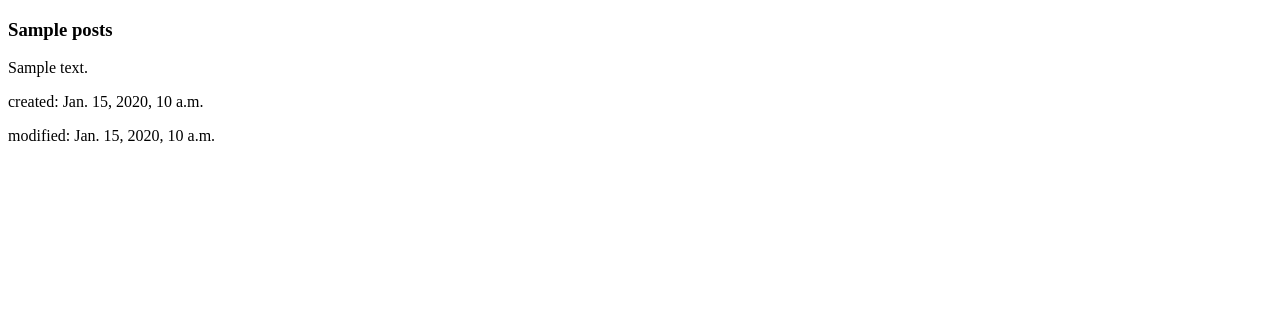
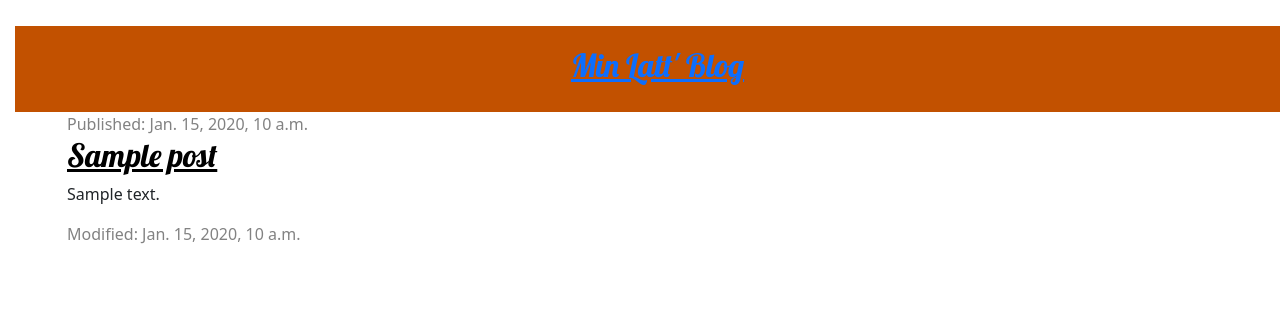
Before and after one commit to minlaxz/d-jango, a Django app: template blog/templates/blog/post_list.html in a window 1280 px wide. Shown: the top 315 px of the page. Run offline with Django 3.2, Linux system fonts and the light colour scheme; the template is opened without the code that fills it: most values are stand-ins (such as "Sample title", 1, 10 or a date in 2020).

Commit message:
Static Files, Extending Base.

```diff
--- /dev/null
+++ b/blog/static/css/blog.css
@@ -0,0 +1,51 @@
+body {
+    padding-left: 15px;
+    padding-top: 2%;
+}
+
+.page-header {
+    background-color: #C25100;
+    margin-top: 0;
+    padding: 20px 20px 20px 40px;
+}
+
+.page-header h1, .page-header h1 a, .page-header h1 a:visited, .page-header h1 a:active {
+    color: #ffffff;
+    font-size: 36pt;
+    text-decoration: none;
+}
+
+.content {
+    margin-left: 40px;
+}
+
+h1, h2, h3, h4 {
+    font-family: 'Lobster', cursive;
+}
+
+.date {
+    color: #828282;
+}
+
+.save {
+    float: right;
+}
+
+.post-form textarea, .post-form input {
+    width: 100%;
+}
+
+.top-menu, .top-menu:hover, .top-menu:visited {
+    color: #ffffff;
+    float: right;
+    font-size: 26pt;
+    margin-right: 20px;
+}
+
+.post {
+    margin-bottom: 70px;
+}
+
+.post h2 a, .post h2 a:visited {
+    color: #000000;
+}
--- /dev/null
+++ b/blog/templates/blog/base.html
@@ -0,0 +1,32 @@
+{% load static %}
+<!DOCTYPE html>
+<html lang="en">
+
+<head>
+    <meta charset="UTF-8">
+    <meta name="viewport" content="width=device-width, initial-scale=1.0">
+    <title>l@xZ bl0g</title>
+    <link href="https://cdn.jsdelivr.net/npm/bootstrap@5.0.0-beta1/dist/css/bootstrap.min.css" rel="stylesheet"
+        integrity="sha384-giJF6kkoqNQ00vy+HMDP7azOuL0xtbfIcaT9wjKHr8RbDVddVHyTfAAsrekwKmP1" crossorigin="anonymous">
+    <link rel="stylesheet" href="{% static 'css/blog.css' %}">
+    <link href="//fonts.googleapis.com/css?family=Lobster&subset=latin,latin-ext" rel="stylesheet" type="text/css">
+    <script src="https://cdn.jsdelivr.net/npm/bootstrap@5.0.0-beta1/dist/js/bootstrap.bundle.min.js"
+        integrity="sha384-ygbV9kiqUc6oa4msXn9868pTtWMgiQaeYH7/t7LECLbyPA2x65Kgf80OJFdroafW"
+        crossorigin="anonymous"></script>
+</head>
+
+<body>
+    <div class="page-header text-center">
+        <h2><a href="/">Min Latt' Blog</a></h2>
+    </div>
+    <div class="content container">
+        <div class="row">
+            <div class="col-md-8">
+                {% block content %}
+                {% endblock %}
+            </div>
+        </div>
+    </div>
+</body>
+
+</html>
--- a/blog/templates/blog/post_list.html
+++ b/blog/templates/blog/post_list.html
@@ -1,19 +1,16 @@
-<!DOCTYPE html>
-<html lang="en">
-<head>
-    <meta charset="UTF-8">
-    <meta name="viewport" content="width=device-width, initial-scale=1.0">
-    <title>l@xZ bl0g</title>
-</head>
-<body>
-    {% for p in postsss %}
-        <div>
-            <h3> {{ p.title }}</h3>
-            <p> {{ p.text| linebreaksbr }} </p>
-            <p> created: {{ p.created_on }}</p>
-            <p> modified: {{ p.published_date }}</p>
-            <br>
+{% extends 'blog/base.html' %}
+
+{% block content %}
+    {% for post in postsss %}
+        <div class="post">
+            <div class="date">
+                Published: {{ post.published_date }}
+            </div>
+            <h2><a href="{% url 'post_detail' pk=post.pk %}">{{ post.title }}</a></h2>
+            <p>{{ post.text|linebreaksbr }}</p>
+            <div class="date">
+                Modified: {{ post.created_on }}
+            </div>
         </div>
     {% endfor %}
-</body>
-</html>
+{% endblock %}
--- a/blog/urls.py
+++ b/blog/urls.py
@@ -3,4 +3,5 @@ from . import views
 
 urlpatterns = [
     path('', views.post_list, name='post_list'),
+    path('post/<int:pk>/', views.post_detail, name='post_detail'),
 ]
--- a/blog/views.py
+++ b/blog/views.py
@@ -1,4 +1,4 @@
-from django.shortcuts import render
+from django.shortcuts import render, get_object_or_404
 from django.utils import timezone
 
 from .models import Blog as Post
@@ -11,3 +11,7 @@ def post_list(request):
 
     posts = Post.objects.filter(published_date__lte=timezone.now()).order_by('published_date')
     return render(request, 'blog/post_list.html', {'postsss':posts})
+
+def post_detail(request, pk):
+    post = get_object_or_404(Post, pk=pk)
+    return render(request, 'blog/post_detail.html', {'post': post})
```
Also changed, not shown: blog/templates/blog/post_detail.html (added, +13 -0 lines).
